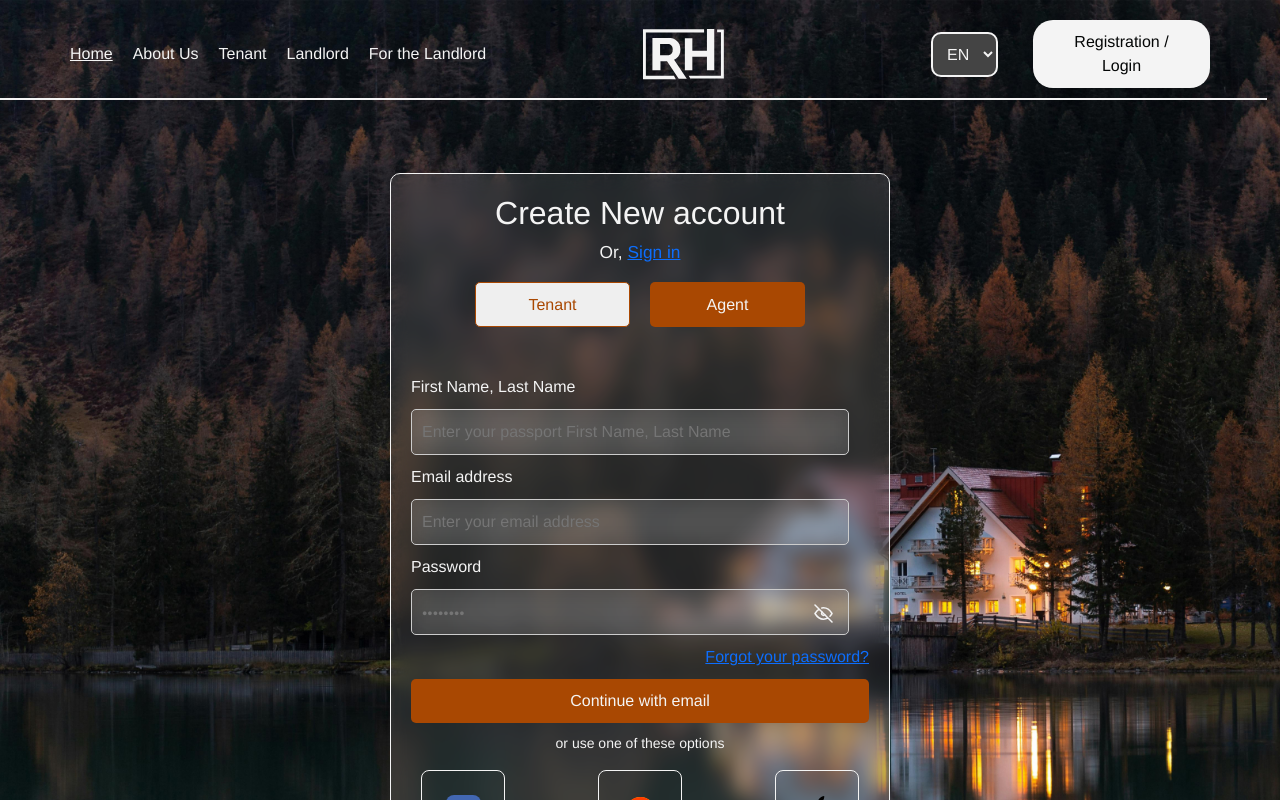
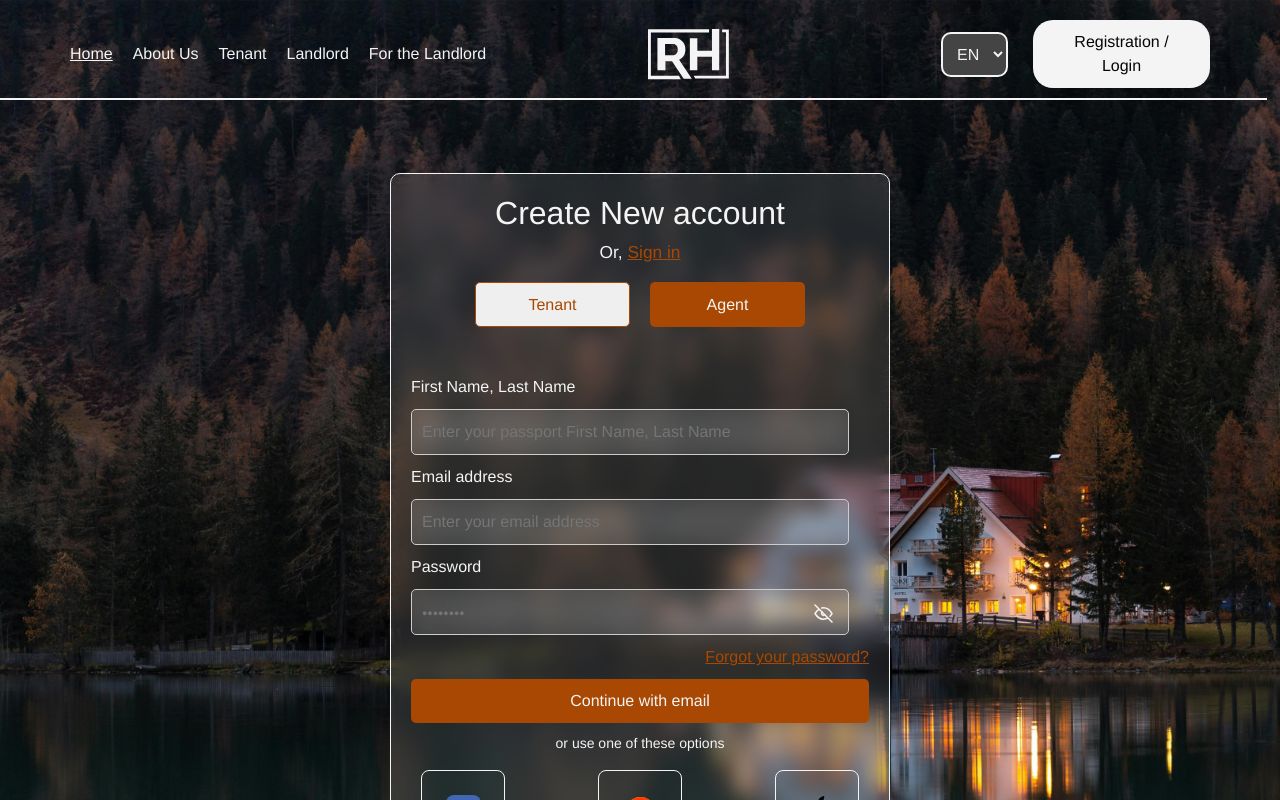
Before and after one commit to renthous-kyiv-ua/frontend, a React (Create React App) app in the folder rent-house-frontend/: page /register in a window 1280 px wide. Shown: the top 800 px of the page. Built offline with nearby package versions, Linux system fonts and the light colour scheme.

Commit message:
Changed color of links

```diff
--- a/rent-house-frontend/src/styles/SignIn.css
+++ b/rent-house-frontend/src/styles/SignIn.css
@@ -92,6 +92,7 @@ body, html {
   border-radius: 20px;
   padding: 10px 20px;
   margin-right: 50px;
+  margin-left: -10px;
   cursor: pointer;
   transition: background-color 0.3s ease;
 }
--- a/rent-house-frontend/src/styles/SignUp.css
+++ b/rent-house-frontend/src/styles/SignUp.css
@@ -145,6 +145,7 @@ body, html {
 }
 
 .sign-up-content a {
+  color: #A94802;
   text-align: center;
   cursor: pointer;
 }
```
